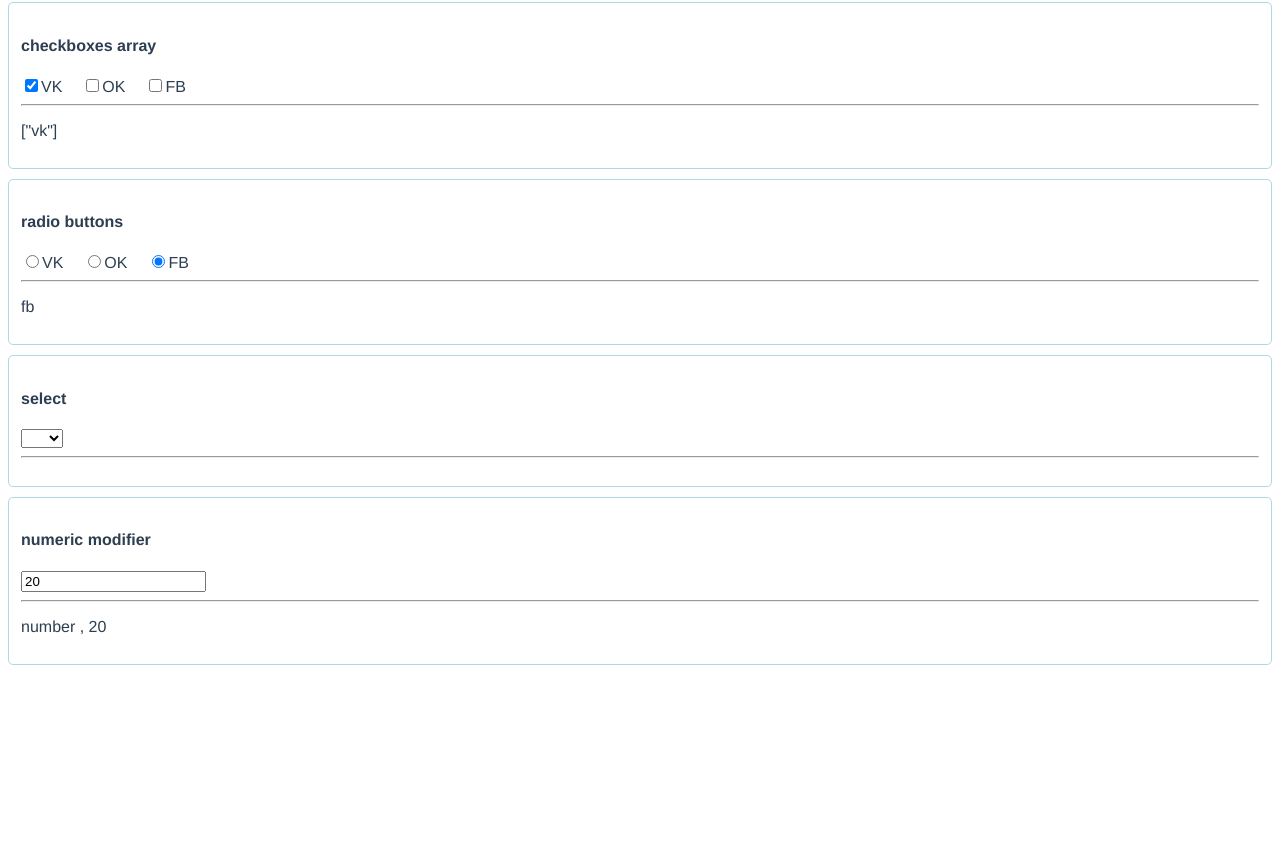
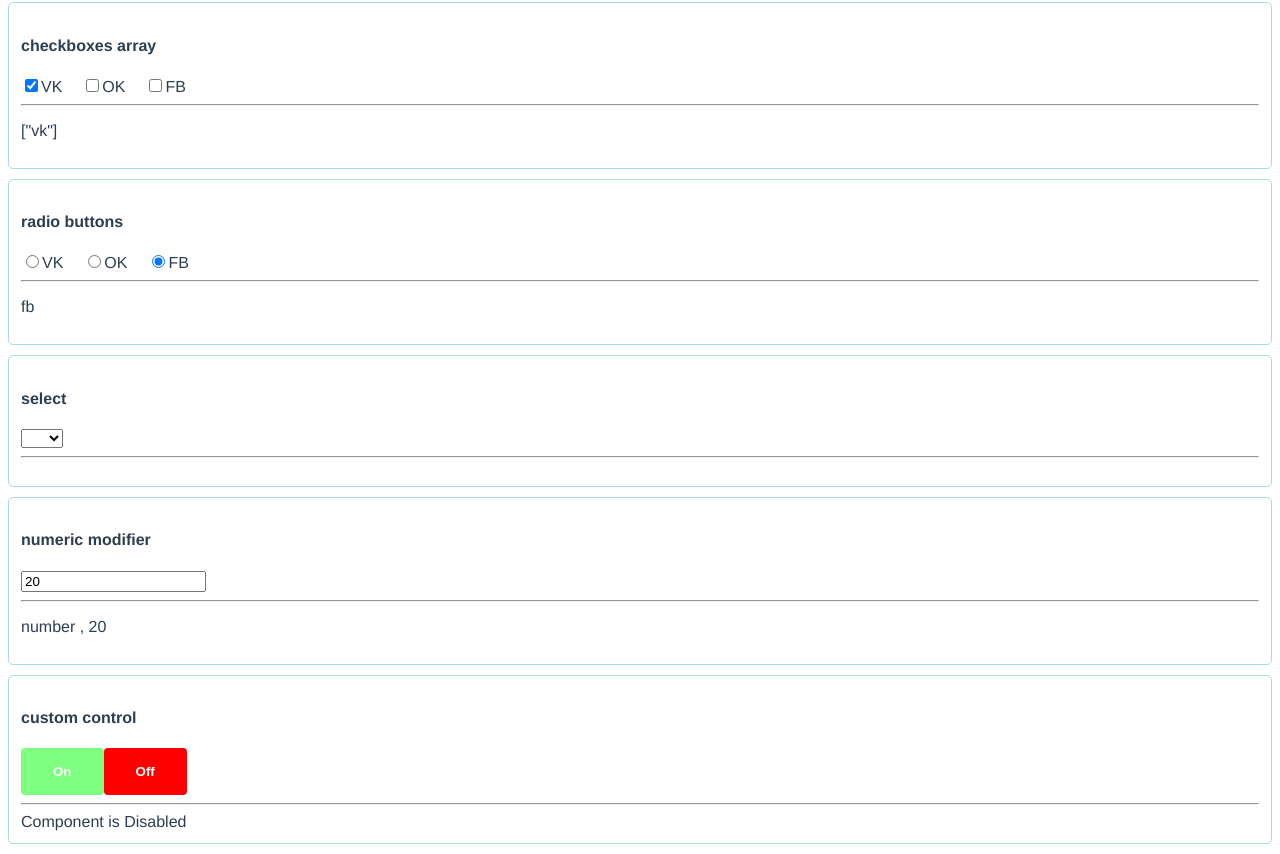
Before and after one commit to NorthwooDzp/vue-learning, a Vue app: page / in a window 1280 px wide. Shown: the part 686-1540 px from the top of the page. Before the commit the page ends 1361 px from the top, so only its background shows below. Built offline with nearby package versions, Linux system fonts and the light colour scheme.

Commit message:
forms completed

```diff
--- a/src/App.vue
+++ b/src/App.vue
@@ -56,13 +56,26 @@
             <hr>
             <p>{{typeof numberVal}} , {{numberVal}}</p>
         </div>
+        <div>
+            <h4>custom control</h4>
+            <OnOff v-model="onOff"/>
+            <hr>
+            <div>
+                Component is <span v-if="onOff">Enabled</span>
+                <span v-if="!onOff">Disabled</span>
+            </div>
+        </div>
     </div>
 </template>
 
 <script>
+    import OnOff from './components/on-off';
 
     export default {
         name: 'app',
+        components: {
+            OnOff
+        },
         data() {
             return {
                 name: 'test name',
@@ -76,7 +89,8 @@
                 selectedRadio: 'fb',
                 selectVal: '',
                 selectOpts: ['vk', 'ok', 'fb'],
-                numberVal: 20
+                numberVal: 20,
+                onOff: false
             };
         }
     };
--- /dev/null
+++ b/src/components/on-off.vue
@@ -0,0 +1,57 @@
+<template>
+    <div>
+        <button class="on"
+                :class="{'active': value}"
+                @click="onChange(true)"
+        >
+            On
+        </button>
+        <button class="off"
+                :class="{'active': !value}"
+                @click="onChange(false)"
+        >
+            Off
+        </button>
+    </div>
+</template>
+
+<script>
+    export default {
+        name: 'on-off',
+        props: ['value'],
+        methods: {
+            onChange(newVal) {
+                this.$emit('input', newVal);
+            }
+        }
+    };
+</script>
+
+<style scoped lang="scss">
+
+    button {
+        border: none;
+        padding: 16px 32px;
+        border-radius: 4px;
+        font-weight: bold;
+        color: white;
+        cursor: pointer;
+    }
+
+    .on {
+        background-color: rgba(0, 255, 0, 0.5);
+
+        &.active {
+            background-color: rgba(0, 255, 0, 1);
+        }
+    }
+
+    .off {
+        background-color: rgba(255, 0, 0, 0.5);
+
+        &.active {
+            background-color: rgba(255, 0, 0, 1);
+        }
+    }
+
+</style>
```
Also changed, not shown: src/components/HelloWorld.vue (deleted, +0 -58 lines).
